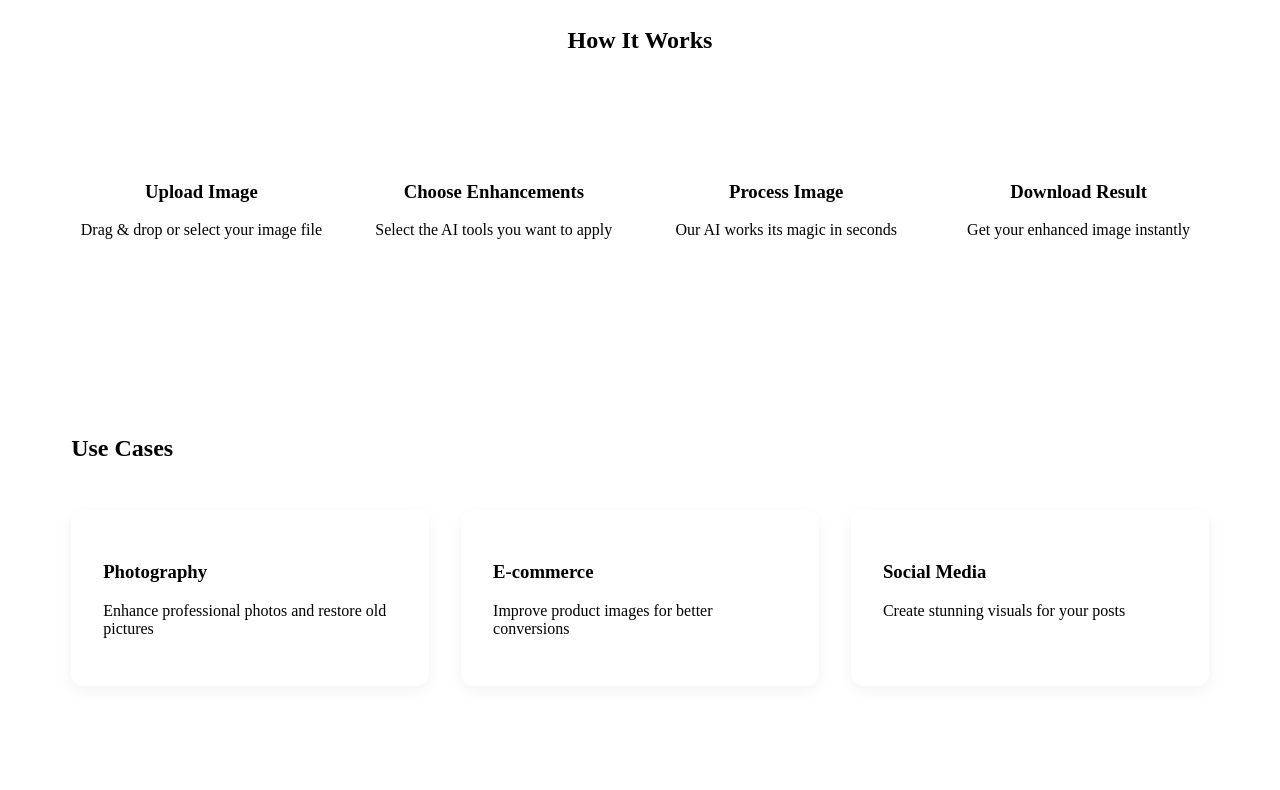
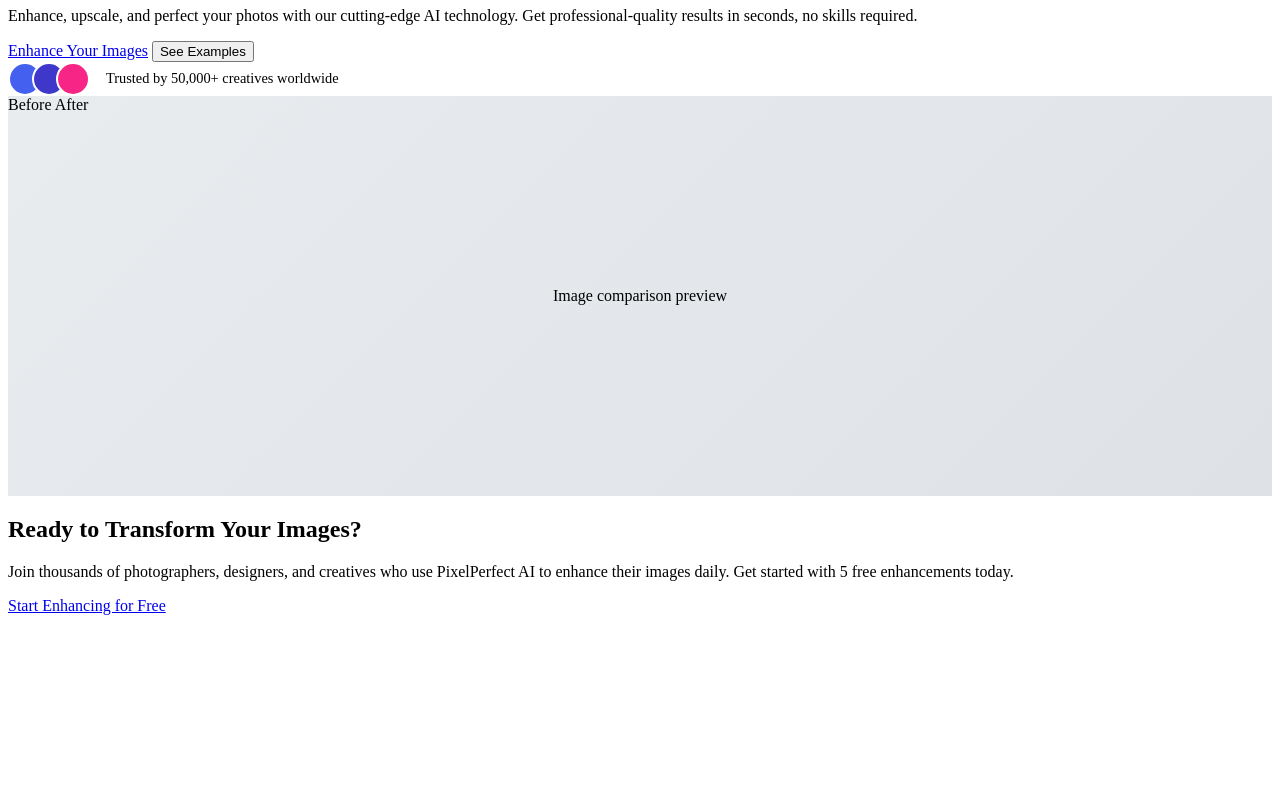
Before and after one commit to msmehta011/AITOOLS, a plain HTML site: page index.html in a window 1280 px wide. Shown: the part 136-926 px from the top of the page. After the commit the page ends 800 px from the top, so only its background shows below. Drawn offline with Linux system fonts and the light colour scheme.

Commit message:
index.html
Update index.html

```diff
--- a/index.html
+++ b/index.html
@@ -8,7 +8,7 @@
     <header>
         <nav>
             <div class="logo">
-                <a href="#home" style="text-decoration: none; color: inherit;">
+                <a href="index.html" style="text-decoration: none; color: inherit;">
                     <span class="logo-icon">✨</span>
                     <span>PixelPerfect AI</span>
                 </a>
@@ -19,113 +19,57 @@
                 <a href="#use-cases">Use Cases</a>
                 <a href="#pricing">Pricing</a>
             </div>
-            <a href="#try-now" class="cta-button">Try Now</a>
+            <a href="AITOOLS/img-Enhance.html" class="cta-button">Try Now</a>
         </nav>
 
-        <!-- Hero Section with ID for home link -->
-        <div class="hero" id="home">
-            <!-- [Hero content remains the same] -->
+        <!-- Hero Section -->
+        <div class="hero">
+            <div class="hero-content">
+                <h1 class="hero-title">Transform Your Images with AI Power</h1>
+                <p class="hero-subtitle">
+                    Enhance, upscale, and perfect your photos with our cutting-edge AI technology.
+                    Get professional-quality results in seconds, no skills required.
+                </p>
+                <div class="hero-buttons">
+                    <a href="AITOOLS/img-Enhance.html" class="primary-btn">Enhance Your Images</a>
+                    <button class="secondary-btn">See Examples</button>
+                </div>
+                <div style="display: flex; align-items: center; gap: 1rem;">
+                    <div style="display: flex;">
+                        <div style="width: 30px; height: 30px; border-radius: 50%; border: 2px solid white; background-color: #4361ee; margin-right: -10px;"></div>
+                        <div style="width: 30px; height: 30px; border-radius: 50%; border: 2px solid white; background-color: #3f37c9; margin-right: -10px;"></div>
+                        <div style="width: 30px; height: 30px; border-radius: 50%; border: 2px solid white; background-color: #f72585;"></div>
+                    </div>
+                    <span style="font-size: 0.9rem; color: var(--gray);">Trusted by 50,000+ creatives worldwide</span>
+                </div>
+            </div>
+            <div class="hero-image-container">
+                <div class="image-comparison">
+                    <div style="width: 100%; height: 400px; background: linear-gradient(135deg, #e9ecef 0%, #dee2e6 100%); position: relative;">
+                        <span class="comparison-label before-label">Before</span>
+                        <span class="comparison-label after-label">After</span>
+                        <div style="position: absolute; top: 50%; left: 50%; transform: translate(-50%, -50%); text-align: center; color: var(--gray);">
+                            <i class="fas fa-image" style="font-size: 3rem; margin-bottom: 1rem; opacity: 0.5;"></i>
+                            <p>Image comparison preview</p>
+                        </div>
+                    </div>
+                </div>
+            </div>
         </div>
     </header>
 
-    <!-- Features Highlight with ID -->
-    <section class="features-highlight" id="features">
-        <!-- [Features content remains the same] -->
+    <!-- [Rest of the content remains the same until the CTA section] -->
+
+    <!-- CTA Section -->
+    <section class="cta-section">
+        <h2 class="cta-title">Ready to Transform Your Images?</h2>
+        <p class="cta-subtitle">
+            Join thousands of photographers, designers, and creatives who use PixelPerfect AI to enhance their images daily.
+            Get started with 5 free enhancements today.
+        </p>
+        <a href="AITOOLS/img-Enhance.html" class="cta-button">Start Enhancing for Free</a>
     </section>
 
-    <!-- How It Works Section with ID -->
-    <section class="how-it-works" id="how-it-works" style="padding: 5rem 5%; max-width: 1400px; margin: 0 auto; text-align: center;">
-        <h2 class="section-title">How It Works</h2>
-        <div style="display: flex; justify-content: space-between; flex-wrap: wrap; gap: 2rem; margin-top: 3rem;">
-            <div style="flex: 1; min-width: 200px;">
-                <div style="width: 60px; height: 60px; background-color: var(--primary); color: white; border-radius: 50%; display: flex; align-items: center; justify-content: center; margin: 0 auto 1rem; font-weight: bold;">1</div>
-                <h3>Upload Image</h3>
-                <p>Drag & drop or select your image file</p>
-            </div>
-            <div style="flex: 1; min-width: 200px;">
-                <div style="width: 60px; height: 60px; background-color: var(--primary); color: white; border-radius: 50%; display: flex; align-items: center; justify-content: center; margin: 0 auto 1rem; font-weight: bold;">2</div>
-                <h3>Choose Enhancements</h3>
-                <p>Select the AI tools you want to apply</p>
-            </div>
-            <div style="flex: 1; min-width: 200px;">
-                <div style="width: 60px; height: 60px; background-color: var(--primary); color: white; border-radius: 50%; display: flex; align-items: center; justify-content: center; margin: 0 auto 1rem; font-weight: bold;">3</div>
-                <h3>Process Image</h3>
-                <p>Our AI works its magic in seconds</p>
-            </div>
-            <div style="flex: 1; min-width: 200px;">
-                <div style="width: 60px; height: 60px; background-color: var(--primary); color: white; border-radius: 50%; display: flex; align-items: center; justify-content: center; margin: 0 auto 1rem; font-weight: bold;">4</div>
-                <h3>Download Result</h3>
-                <p>Get your enhanced image instantly</p>
-            </div>
-        </div>
-    </section>
-
-    <!-- Use Cases Section with ID -->
-    <section id="use-cases" style="padding: 5rem 5%; background-color: var(--light-gray);">
-        <div style="max-width: 1400px; margin: 0 auto;">
-            <h2 class="section-title">Use Cases</h2>
-            <div style="display: grid; grid-template-columns: repeat(auto-fit, minmax(300px, 1fr)); gap: 2rem; margin-top: 3rem;">
-                <div style="background: white; padding: 2rem; border-radius: 12px; box-shadow: 0 5px 15px rgba(0,0,0,0.05);">
-                    <h3>Photography</h3>
-                    <p>Enhance professional photos and restore old pictures</p>
-                </div>
-                <div style="background: white; padding: 2rem; border-radius: 12px; box-shadow: 0 5px 15px rgba(0,0,0,0.05);">
-                    <h3>E-commerce</h3>
-                    <p>Improve product images for better conversions</p>
-                </div>
-                <div style="background: white; padding: 2rem; border-radius: 12px; box-shadow: 0 5px 15px rgba(0,0,0,0.05);">
-                    <h3>Social Media</h3>
-                    <p>Create stunning visuals for your posts</p>
-                </div>
-            </div>
-        </div>
-    </section>
-
-    <!-- Pricing Section with ID -->
-    <section class="pricing" id="pricing" style="padding: 5rem 5%; max-width: 1400px; margin: 0 auto; text-align: center;">
-        <h2 class="section-title">Simple, Transparent Pricing</h2>
-        <!-- [Pricing content would go here] -->
-    </section>
-
-    <!-- Try Now Section with ID -->
-    <section id="try-now" style="padding: 5rem 5%; text-align: center;">
-        <div style="max-width: 800px; margin: 0 auto;">
-            <h2 style="font-size: 2.5rem; margin-bottom: 1.5rem;">Try PixelPerfect AI Today</h2>
-            <p style="font-size: 1.2rem; margin-bottom: 2rem; color: var(--gray);">
-                Experience the power of AI image enhancement with our free trial.
-            </p>
-            <a href="#" class="primary-btn" style="display: inline-block;">Start Free Trial</a>
-        </div>
-    </section>
-
-    <!-- [Rest of the content remains the same] -->
-
-    <script>
-        // Enhanced smooth scrolling for anchor links
-        document.querySelectorAll('a[href^="AITOOLS/img-Enahnce.html"]').forEach(anchor => {
-            anchor.addEventListener('click', function(e) {
-                e.preventDefault();
-                const targetId = this.getAttribute('href');
-                if (targetId === '#') return;
-
-                const targetElement = document.querySelector(targetId);
-                if (targetElement) {
-                    window.scrollTo({
-                        top: targetElement.offsetTop - 80,
-                        behavior: 'smooth'
-                    });
-
-                    // Update URL without page jump
-                    if (history.pushState) {
-                        history.pushState(null, null, targetId);
-                    } else {
-                        window.location.hash = targetId;
-                    }
-                }
-            });
-        });
-
-        // [Rest of the JavaScript remains the same]
-    </script>
+    <!-- [Footer and scripts remain the same] -->
 </body>
 </html>
```
